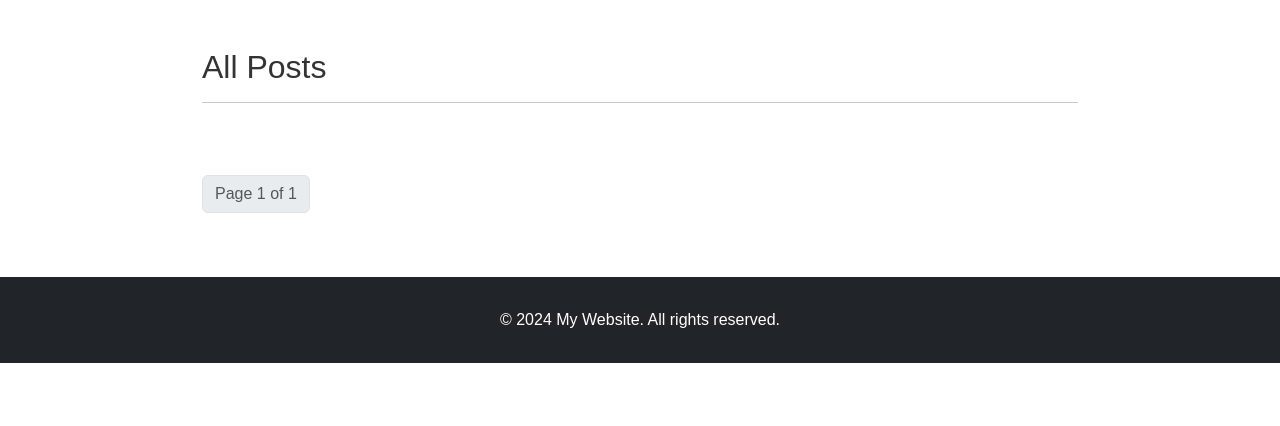
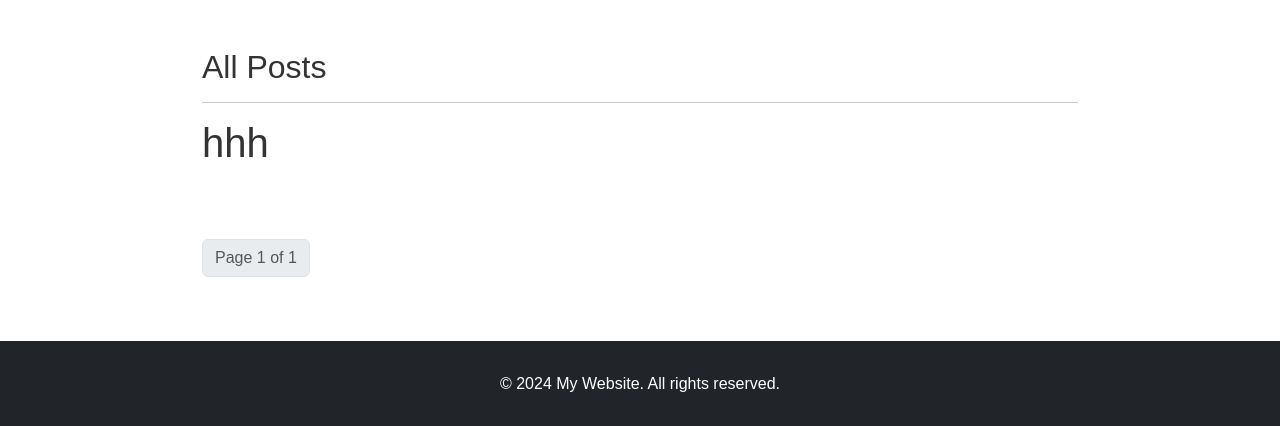
Before and after one commit to T-Python-Sep-24/LAB-ORM-1, a Django app: page /posts/all/ in a window 1280 px wide. Shown: the part 62-488 px from the top of the page. Run offline with Django 5.2, Linux system fonts and the light colour scheme; data that the repository does not hold is empty.

```diff
--- a/Blogger/posts/templates/posts/all_posts.html
+++ b/Blogger/posts/templates/posts/all_posts.html
@@ -5,7 +5,7 @@
 
 <h2>All Posts</h2>
 <hr />
-
+<h1>hhh</h1>
 
 <div class="row mt-5 row-cols-1 row-cols-md-3 g-4">
     {% for post in page_obj %}
```
